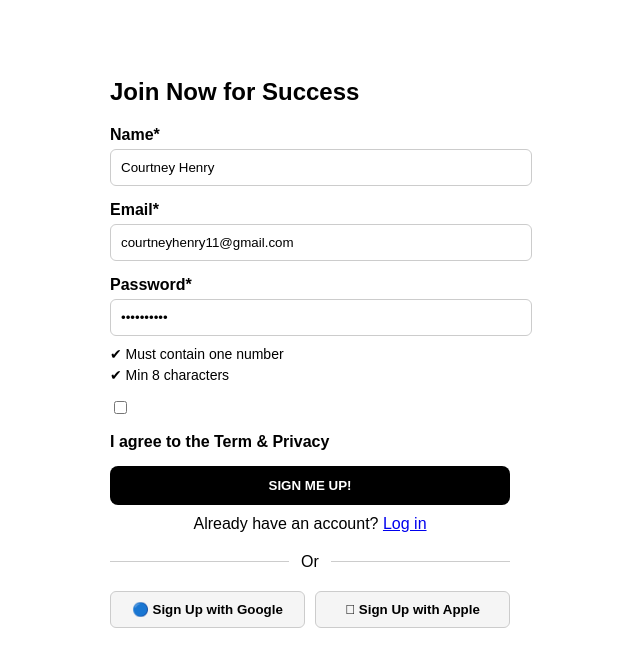
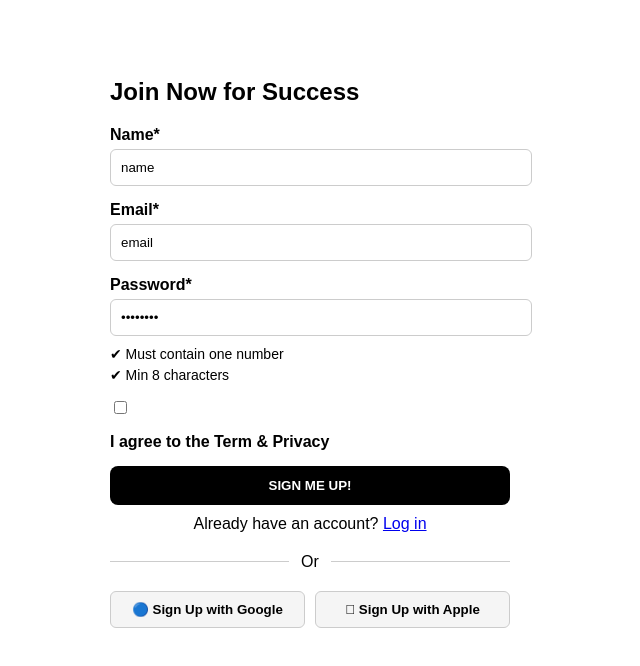
Before and after one commit to DevlepoerSeeta/DEMO, a plain HTML site: page index.html in a window 1280 px wide. Shown: the whole page, without its empty margins (330-970 px from the left). Drawn offline with Linux system fonts and the light colour scheme.

Commit message:
write a code

```diff
--- a/index.html
+++ b/index.html
@@ -113,13 +113,13 @@
     <h2>Join Now for Success</h2>
     <form>
       <label for="name">Name*</label>
-      <input type="text" id="name" name="name" value="Courtney Henry">
+      <input type="text" id="name" name="name" value="name">
 
       <label for="email">Email*</label>
-      <input type="email" id="email" name="email" value="courtneyhenry11@gmail.com">
+      <input type="email" id="email" name="email" value="email">
 
       <label for="password">Password*</label>
-      <input type="password" id="password" name="password" value="px#Qszxza1">
+      <input type="password" id="password" name="password" value="password">
 
       <div class="password-rules">
         <span>✔ Must contain one number</span>
```
